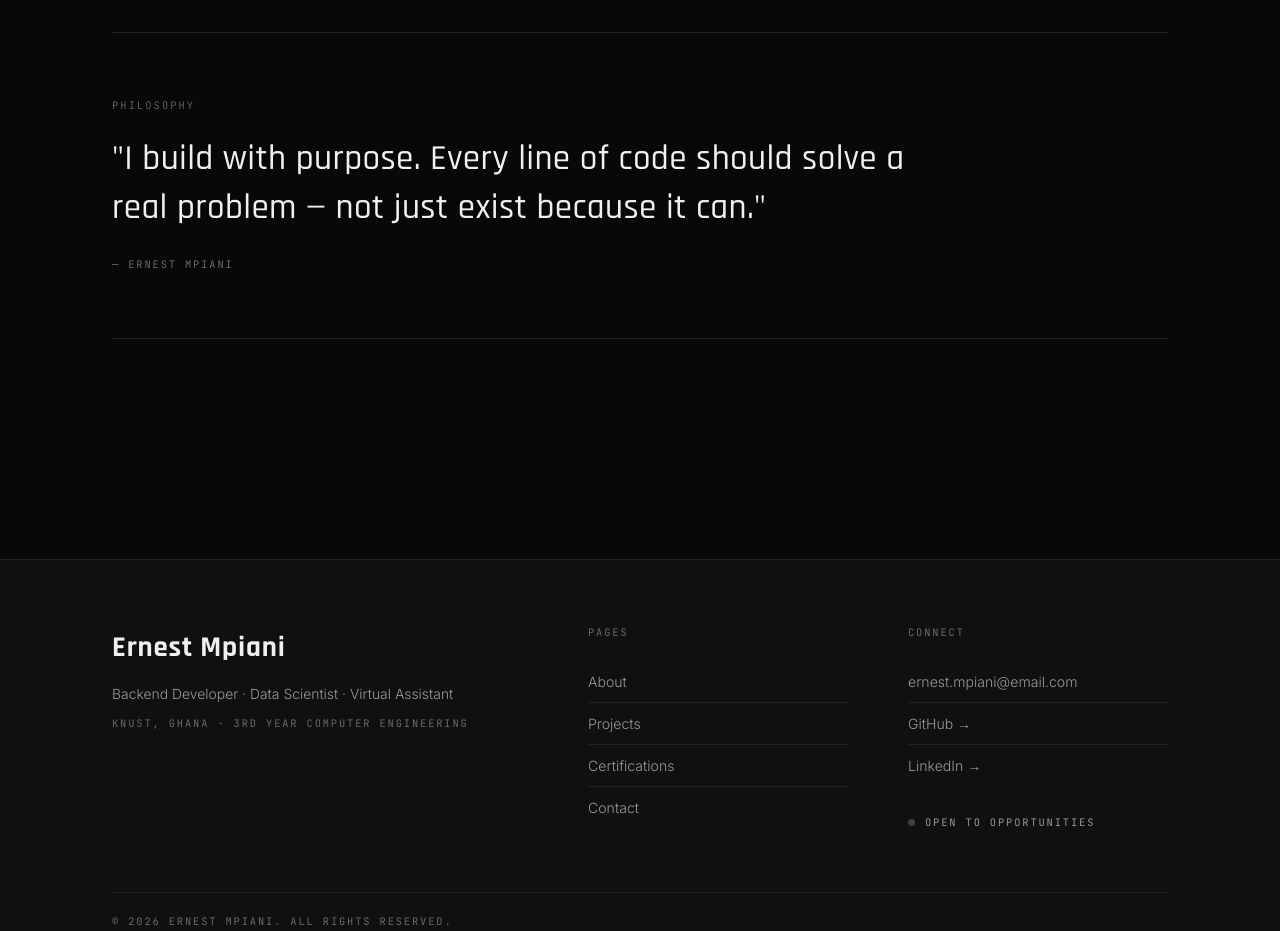
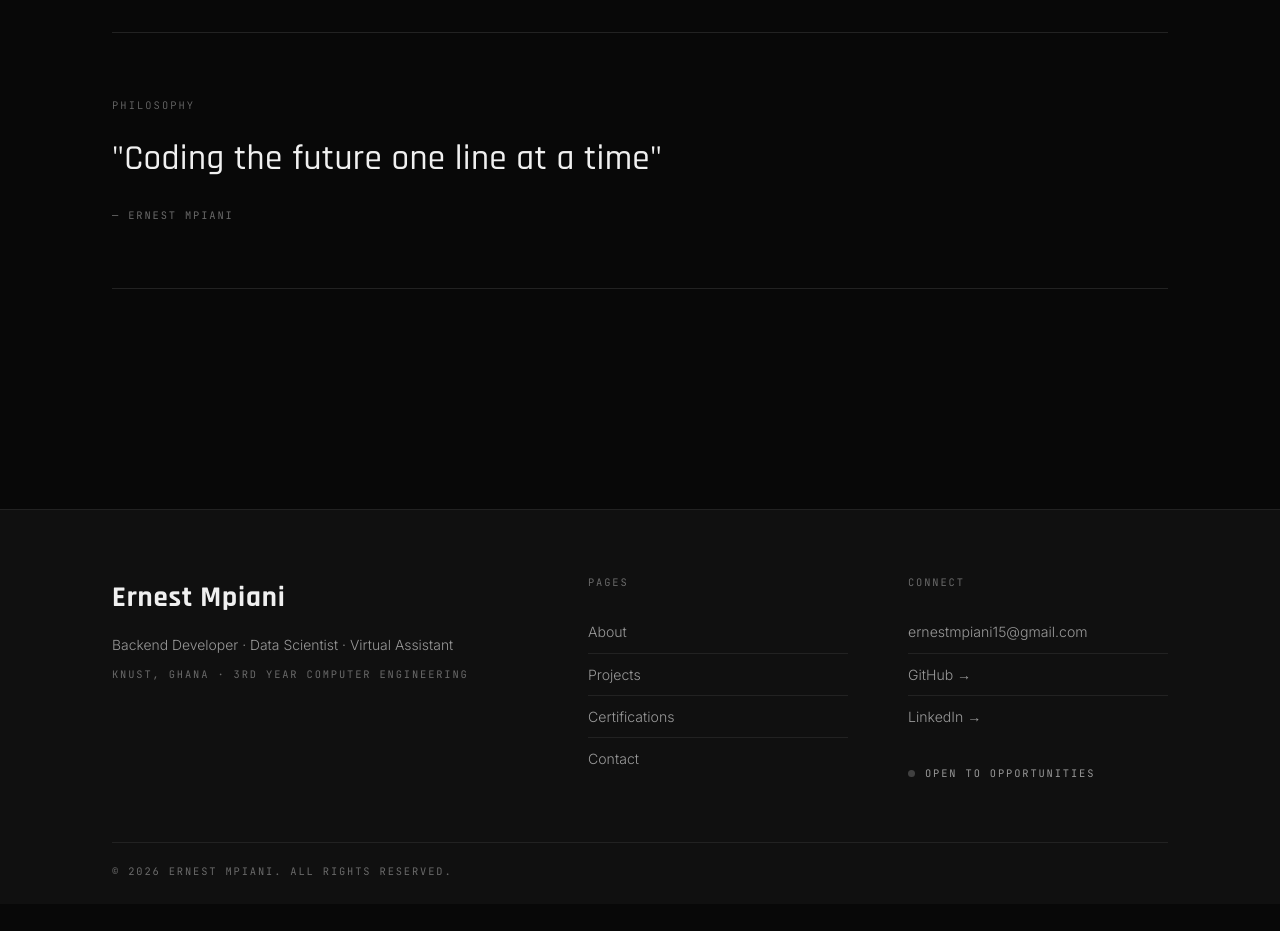
Before and after one commit to Ernesto11524/portfolio, a React (Vite) app: page /about in a window 1280 px wide. Shown: the part 1760-2691 px from the top of the page. After the commit the page ends 2664 px from the top, so only its background shows below. Built offline with nearby package versions, Linux system fonts and the light colour scheme.

Commit message:
Initial commit

```diff
--- a/src/components/Footer.jsx
+++ b/src/components/Footer.jsx
@@ -28,9 +28,9 @@ export default function Footer() {
           {/* Contact */}
           <div className="footer__contact">
             <p className="footer__nav-head label">Connect</p>
-            <a href="mailto:ernest.mpiani@email.com" className="footer__link">ernest.mpiani@email.com</a>
+            <a href="mailto:ernestmpiani15@gmail.com" className="footer__link">ernestmpiani15@gmail.com</a>
             <a href="https://github.com/Ernesto11524" target="_blank" rel="noopener noreferrer" className="footer__link">GitHub →</a>
-            <a href="https://linkedin.com/in/ernest-524" target="_blank" rel="noopener noreferrer" className="footer__link">LinkedIn →</a>
+            <a href="https://linkedin.com/in/ernest524" target="_blank" rel="noopener noreferrer" className="footer__link">LinkedIn →</a>
             <div className="footer__avail">
               <span className="footer__avail-dot" />
               <span className="label">Open to Opportunities</span>
--- a/src/pages/About.jsx
+++ b/src/pages/About.jsx
@@ -87,8 +87,7 @@ export default function About() {
           <div className="philosophy">
             <p className="pg-label">Philosophy</p>
             <p className="philosophy-q">
-              "I build with purpose. Every line of code should solve a real
-              problem — not just exist because it can."
+              "Coding the future one line at a time"
             </p>
             <p className="label philosophy-cite">— Ernest Mpiani</p>
           </div>
```
